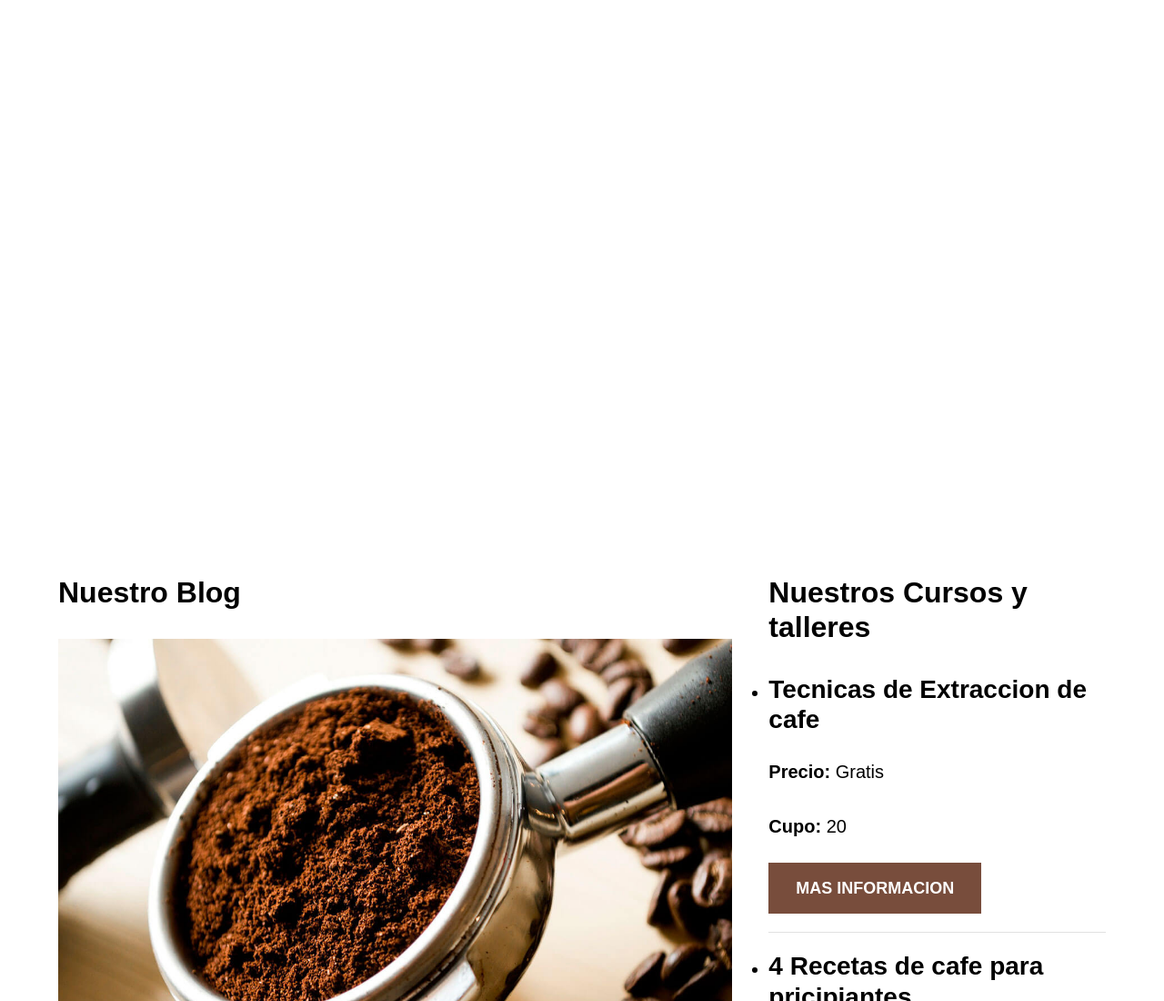
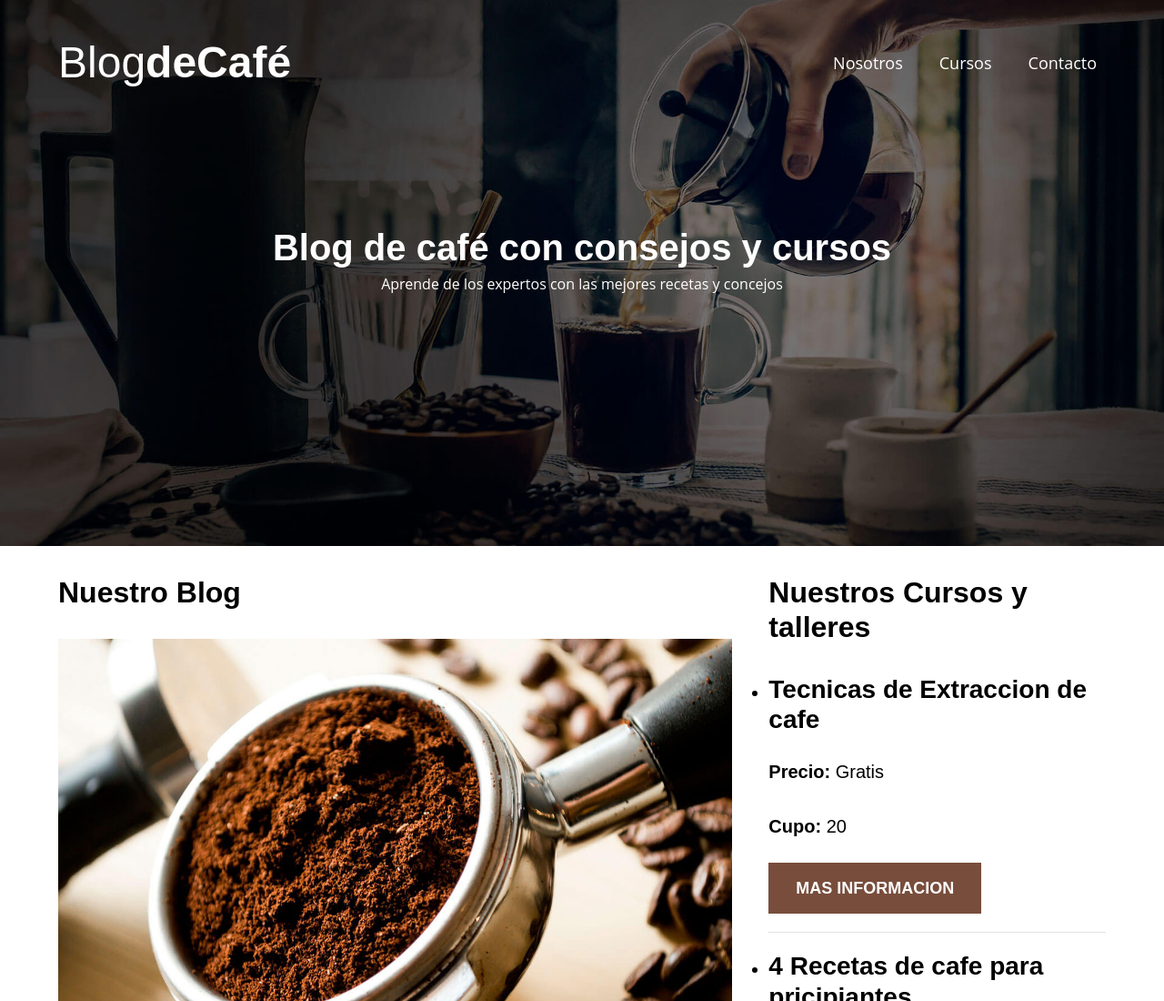
Before and after one commit to CanarioAlan/BlogDeCafe, a plain HTML site: page index.html in a window 1280 px wide. Shown: the top 1100 px of the page at 91% size. Drawn offline with Linux system fonts and the light colour scheme.

Commit message:
corrigiendo  imagen de fondo 0.3

```diff
--- a/css/style.css
+++ b/css/style.css
@@ -64,8 +64,8 @@ img {
 }
 /* header */
 .header {
-  background-image: url(img/banner.jpg);
-  /* background-image: url(/img/banner.jpg);  */
+  /* background-image: url(img/banner.jpg); */
+  background-image: url(/img/banner.jpg);
   /* background-image: url(../img/banner.jpg); */
   height: 60rem;
   background-size: cover;
```
